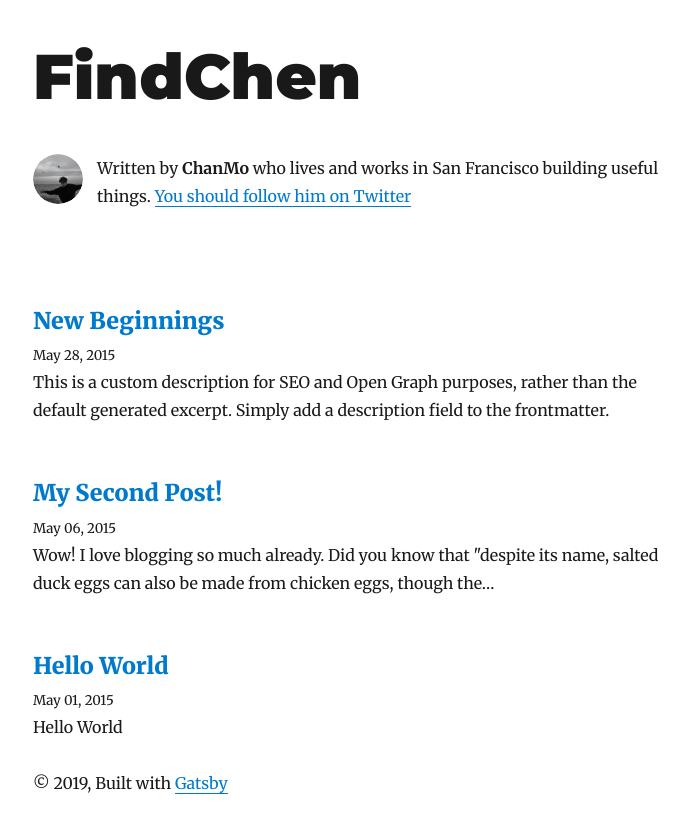
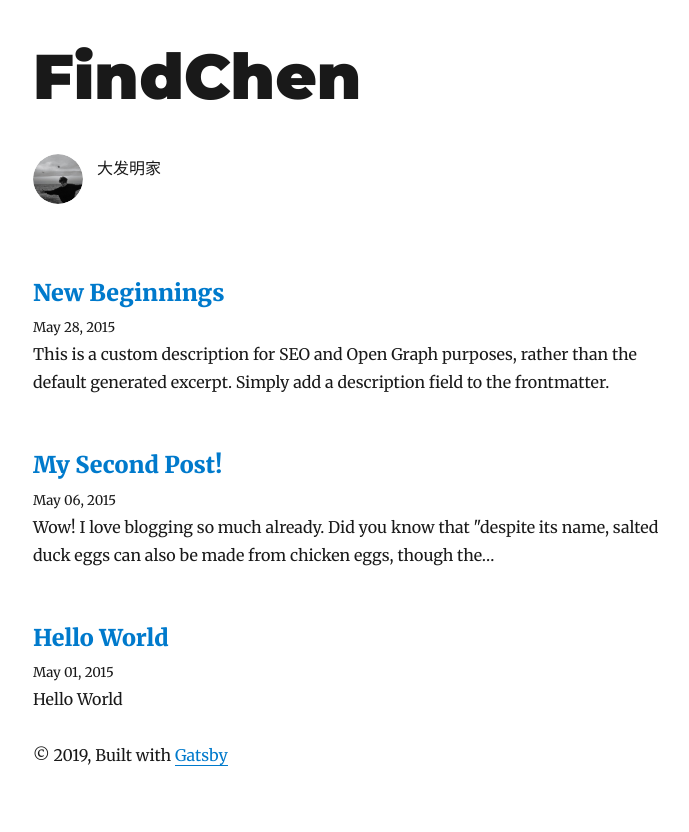
Before and after one commit to ChanMo/findchen, a Gatsby site: page / in a window 1280 px wide. Shown: the whole page, without its empty margins (292-981 px from the left). After the commit the page ends 811 px from the top, so only its background shows below. Built offline with nearby package versions, Linux system fonts and the light colour scheme; Gatsby itself is replaced by a stand-in of ours; some packages are replaced by stand-ins of ours.

Commit message:
remove twitter link

```diff
--- a/src/components/bio.js
+++ b/src/components/bio.js
@@ -54,12 +54,7 @@
         }}
       />
       <p>
-        Written by <strong>{author}</strong> who lives and works in San
-        Francisco building useful things.
-        {` `}
-        <a href={`https://twitter.com/${social.twitter}`}>
-          You should follow him on Twitter
-        </a>
+        大发明家
       </p>
     </div>
   )
```
